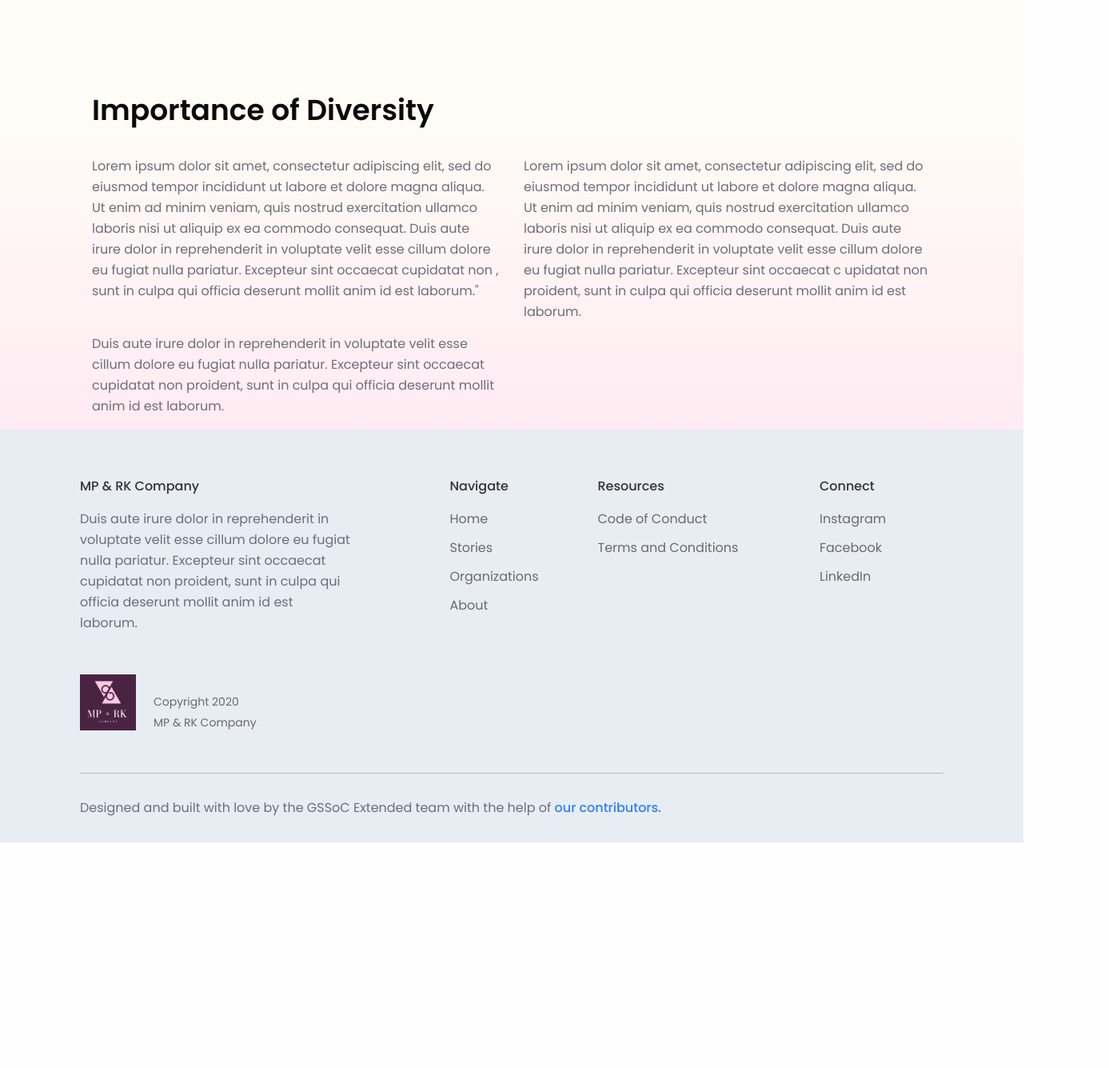
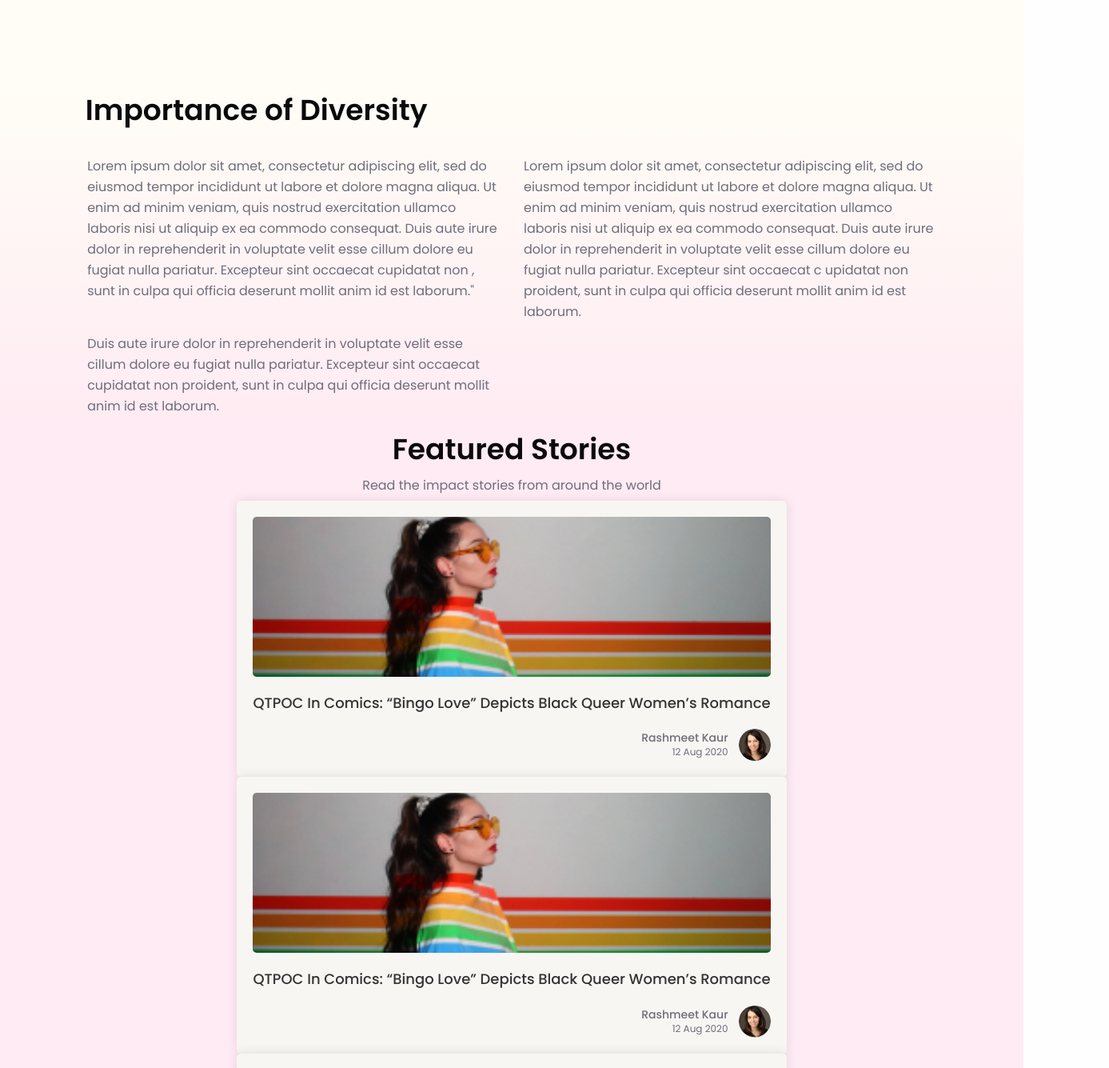
Before and after one commit to girlscript/feminist-bible-phase-2, a React (Create React App) app in the folder frontend/: page / in a window 1280 px wide. Shown: the part 583-1918 px from the top of the page at 80% size, 1387 px wide, since content can reach past the window. Before the commit the page ends 1636 px from the top, so only its background shows below. Built offline with nearby package versions, Linux system fonts and the light colour scheme.

Commit message:
fix: Importance of Diversity

```diff
--- a/frontend/src/css/pages/home.scss
+++ b/frontend/src/css/pages/home.scss
@@ -11,7 +11,16 @@
 }
 .importanceOfDiversity{
     width: 1280px;
-    display: flex;
-    margin:auto;
+    display: block;
+    margin: auto;
+    justify-content: center;
 
 }
+.feature{
+    width: 1280px;
+    margin: auto;
+    display: block;
+    justify-content: center;
+    align-items: center;
+    text-align: center;
+}
--- a/frontend/src/pages/home.jsx
+++ b/frontend/src/pages/home.jsx
@@ -1,6 +1,7 @@
 import React, { Component } from "react";
 import '../css/pages/home.scss';
 import intro_img from '../images/pixeltrue-jogging 1.png';
+import BlogCard from '../components/BlogCard'
 
 class Home extends Component {
     render() {
@@ -41,14 +42,17 @@ class Home extends Component {
         </div>
         </div>
         <div style={{background:"linear-gradient(180deg, #FFFDF6 0%, #FFEBF3 100%)"}}>
-            <div className="importanceOfDiversity grid-container grid-x grid-margin-x">
-                <div className="cell small-7">
+            <div className="importanceOfDiversity ">
+                <div className="cell small-7 large-offset-1">
                     <h2>
                         Importance of Diversity
                     </h2>
                     <br/>
                 </div>
-                <div className="cell small-6">
+
+                <div className="grid-x grid-margin-x">
+
+                <div className="cell large-5 medium-6 large-offset-1">
                     <p>
                         Lorem ipsum dolor sit amet, consectetur adipiscing elit, sed
                         do eiusmod tempor incididunt ut labore et dolore magna aliqua.
@@ -65,7 +69,7 @@ class Home extends Component {
                         in culpa qui officia deserunt mollit anim id est laborum.
                     </p>
                     </div>
-                        <div className="cell small-6">
+                        <div className="cell large-5 medium-6 ">
                             <p>
                                 Lorem ipsum dolor sit amet, consectetur adipiscing elit, sed do eiusmod tempor incididunt
                                 ut labore et dolore magna aliqua. Ut enim ad minim veniam, quis nostrud exercitation ullamco
@@ -76,7 +80,27 @@ class Home extends Component {
                             <br/>
                         </div>
                 </div>
+                </div>
             </div>
+            <div style={{background:"#FFEBF3"}}>
+                <div className="feature">
+                    <div className="cell small-7">
+                    <h2>
+                            Featured Stories
+                        </h2>
+                        <h6 style={{color:"#6E6D7A"}}>
+                            Read the impact stories from around the world
+                        </h6>
+                        <div style={{display:"inline-block"}}>
+                            <BlogCard/>
+                            <BlogCard/>
+                            <BlogCard/>
+                        </div>
+                    </div>
+
+
+                </div>
+                </div>
           </>
       )
     }
```
